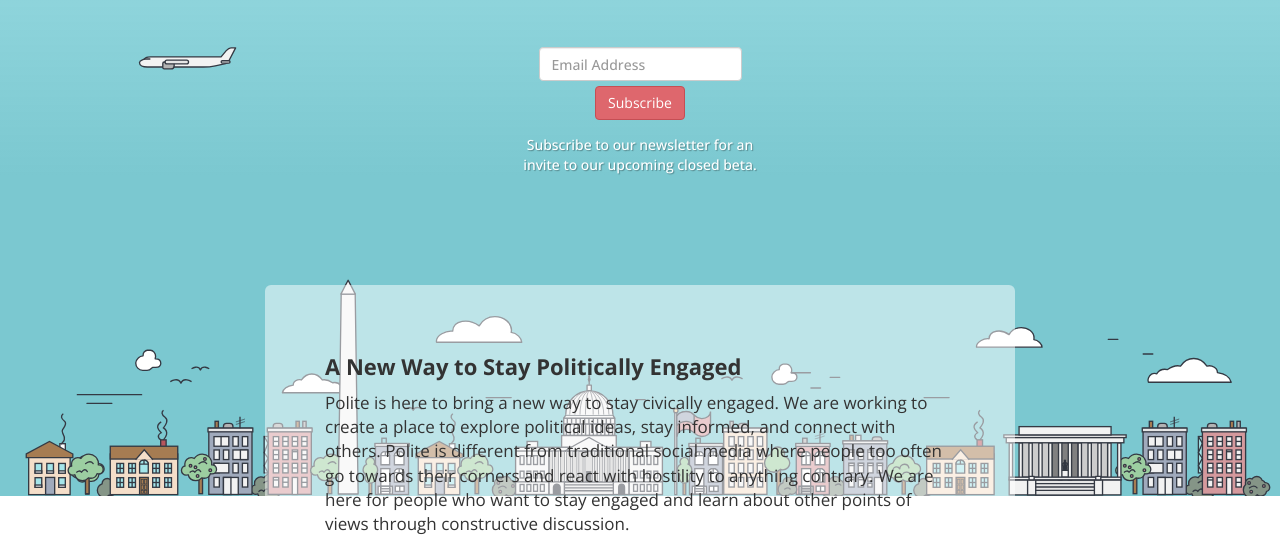
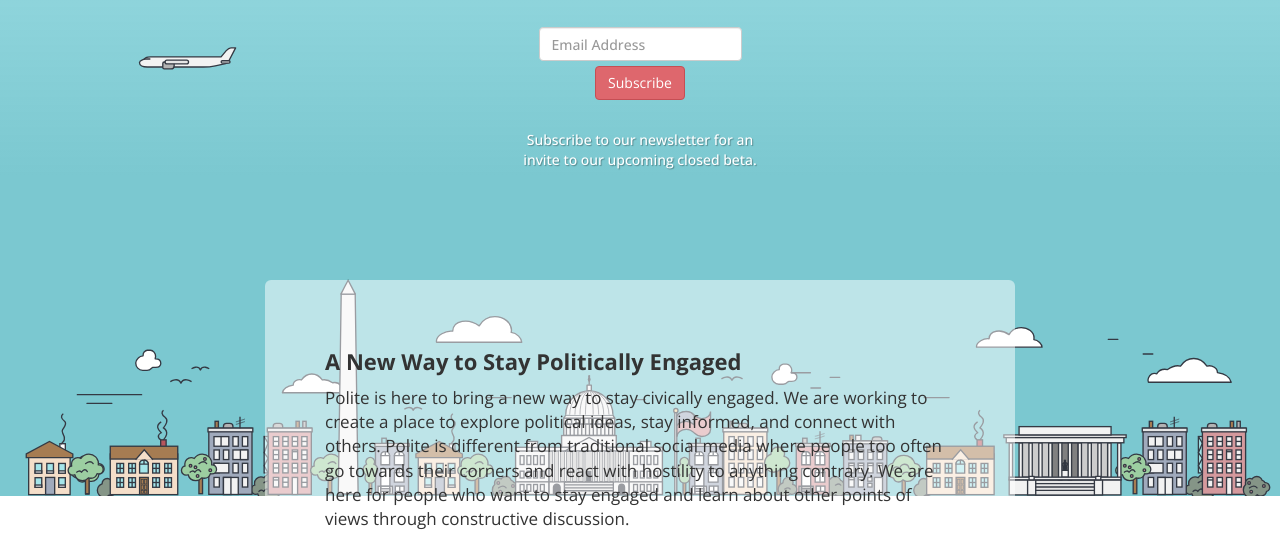
Before and after one commit to calebfaruki/polite-landing, a plain HTML site: page index.html in a window 1280 px wide. Shown: the part 304-840 px from the top of the page. Drawn offline with nearby package versions, Linux system fonts and the light colour scheme.

Commit message:
adjust text spacing

```diff
--- a/index.html
+++ b/index.html
@@ -93,12 +93,12 @@
             }
             #mc_embed_signup {
                 display: inline-block;
-                margin-top: 50px;
+                margin-top: 30px;
             }
             #mc_embed_signup p {
                 text-shadow: 1px 1px 1px rgba(0,0,0,0.3125);
                 color:#FFF;
-                margin-top: 10px;
+                margin-top: 25px;
             }
             #content {
                 margin-bottom: 120px;
```
